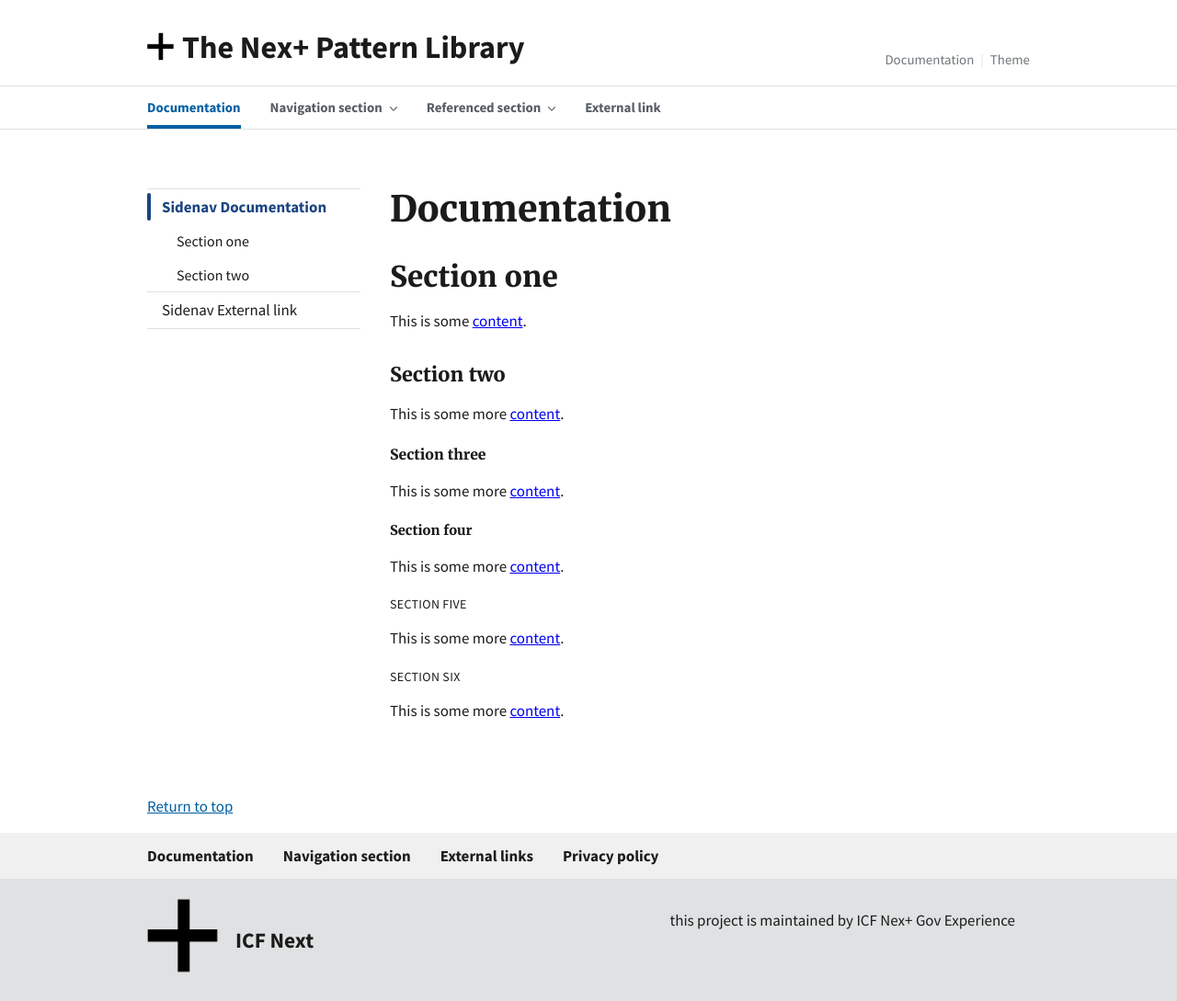
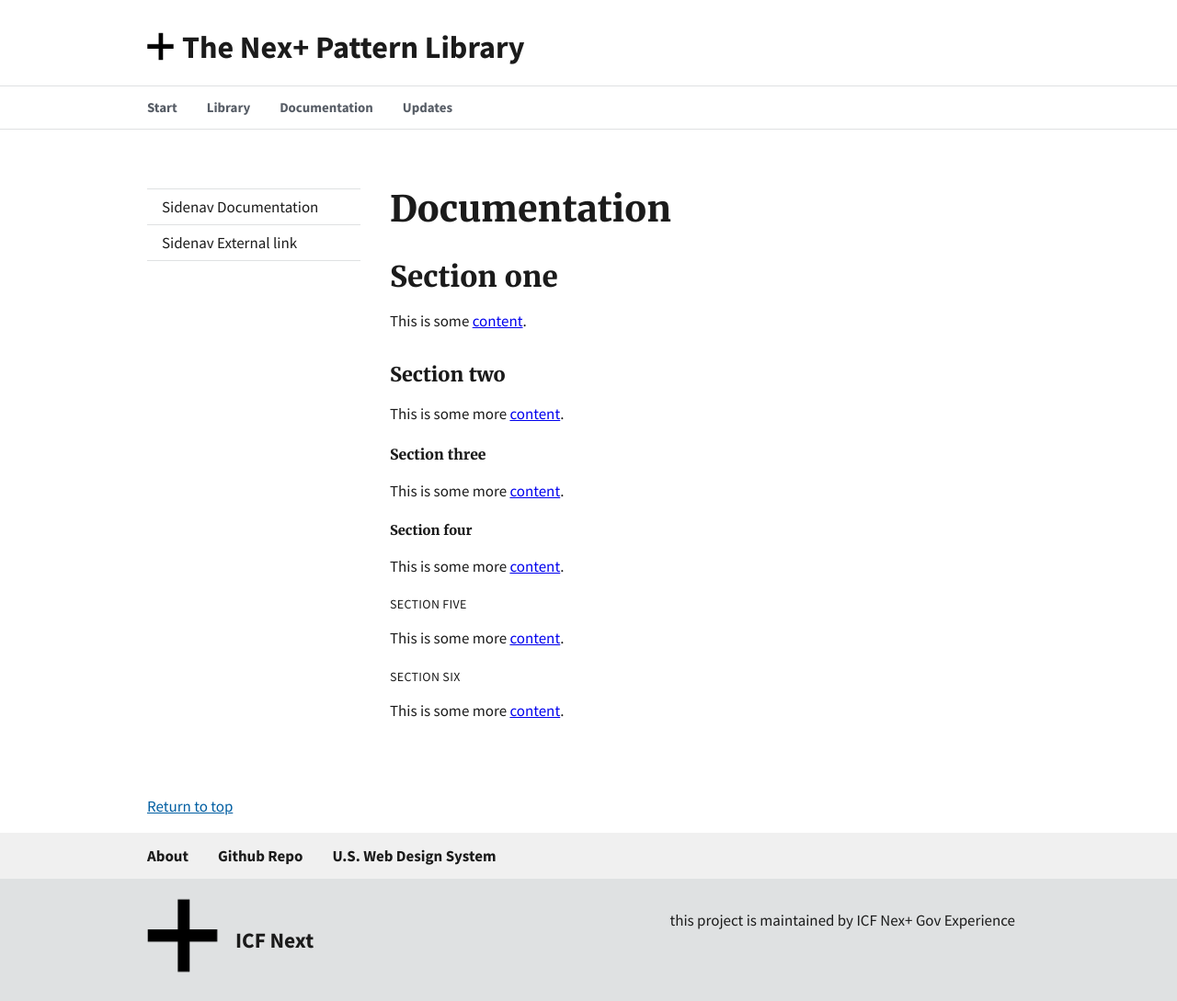
Before and after one commit to ux-at-icfnext/pattern-template, a Jekyll site: the page built from demo/page.md, in a window 1280 px wide. Shown: the whole page at 92% size. Built offline with Jekyll 4.4.1, drawn with Linux system fonts in a browser that asks for light colours.

Commit message:
updated navigation

```diff
--- a/_data/navigation.yml
+++ b/_data/navigation.yml
@@ -12,33 +12,20 @@
 #   links: primary
 #
 primary:
+  - text: Start
+    href: /start/
+  - text: Library
+    href: /library/
   - text: Documentation
     href: /docs/
-  - text: Navigation section
-    links:
-      - text: Demo link A
-        href: /two/a/
-      - text: Demo link B
-        href: /two/b/
-      - text: Demo link C
-        href: /two/c/
-      - text: Demo link D
-        href: /two/a/
-      - text: Demo link E
-        href: /two/b/
-      - text: Demo link F
-        href: /two/c/
-  - text: Referenced section
-    links: footer
-  - text: External link
-    href: https://18f.gsa.gov
-    external: true
+  - text: Updates
+    href: /releases/
 
-secondary:
-  - text: Documentation
-    href: /docs/
-  - text: Theme
-    href: /theme/
+# secondary:
+#  - text: Documentation
+#    href: /docs/
+#  - text: Theme
+#   href: /theme/
 
 docs:
   - text: Sidenav Documentation
@@ -50,42 +37,11 @@ docs:
 # Uncomment the 'links' sections below to use footer link columns
 # with the 'big' footer style.
 footer:
-  - text: Documentation
-    href: /docs/
-    links:
-      - text: Overview
-        href: /docs/
-      - text: Secondary documentation page
-        href: /docs/two/
-      - text: Tertiary docs
-        href: /docs/three/
-  - text: Navigation section
-    href: /docs/
-    links:
-      - text: Demo link A
-        href: /two/a/
-      - text: Demo link B
-        href: /two/b/
-      - text: Demo link C
-        href: /two/c/
-  - text: External links
-    href: /docs/
-    links:
-      - text: 18F
-        href: https://18f.gsa.gov
-        external: true
-      - text: Technology Transformation Service
-        href: https://join.tts.gsa.gov/
-        external: true
-      - text: code.gov
-        href: https://code.gov/
-        external: true
-  - text: Privacy policy
-    href: /docs/
-#   links:
-#     - text: Demo link A
-#       href: /three/a/
-#     - text: Demo link B
-#       href: /three/b/
-#     - text: Demo link C
-#       href: /three/c/
+  - text: About
+    href: /about/
+  - text: Github Repo
+    href: https://github.com/ux-at-icfnext/pattern-template
+    external: true
+  - text: U.S. Web Design System
+    href: https://designsystem.digital.gov/
+    external: true
```
Also changed, not shown: demo/page.md (+1 -1 lines), pages/home.md (+3 -3 lines).
